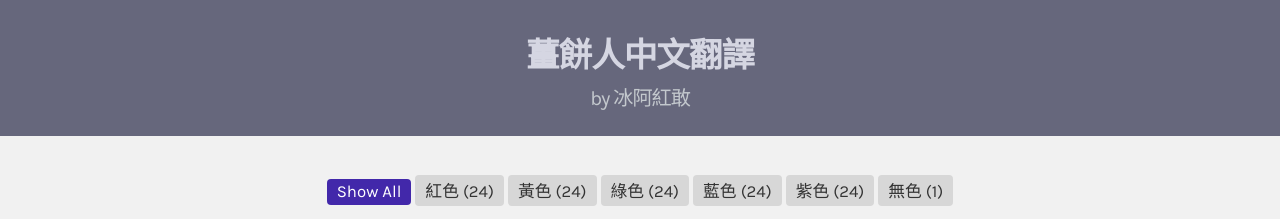
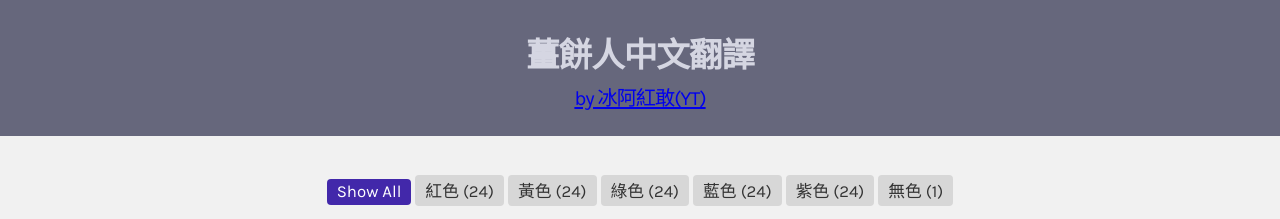
Before and after one commit to DrewSheng/cookie_web03, a plain HTML site: page index.html in a window 1280 px wide. Shown: the top 219 px of the page. Drawn offline with nearby package versions, Linux system fonts and the light colour scheme.

Commit message:
Add files via upload

```diff
--- a/index.html
+++ b/index.html
@@ -12,7 +12,7 @@
 <body>
 	<div class="htmleaf-container">
 		<header class="htmleaf-header">
-			<h1>薑餅人中文翻譯 <span>by 冰阿紅敢</span></h1>
+			<h1>薑餅人中文翻譯 <span><a href="https://www.youtube.com/@UrshifuTCG" target="_blank">by 冰阿紅敢(YT)</a></span></h1>
 		</header>
 		<div class="htmleaf-content" style="padding:2em 0;">
 			<div id="buttons"></div>
```
